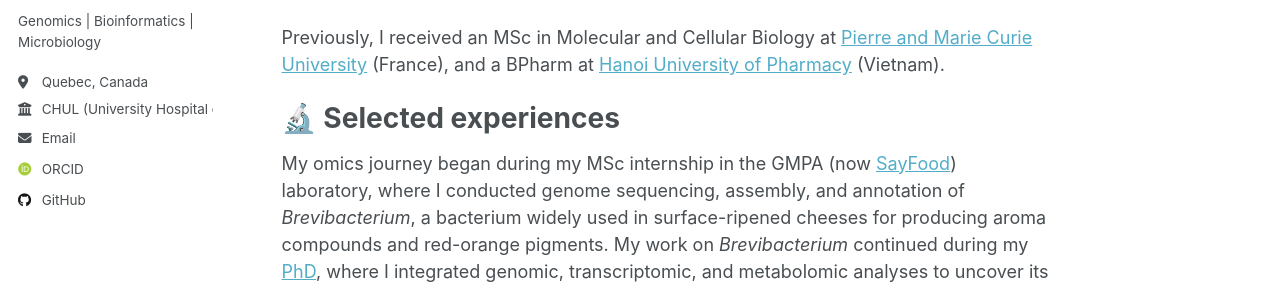
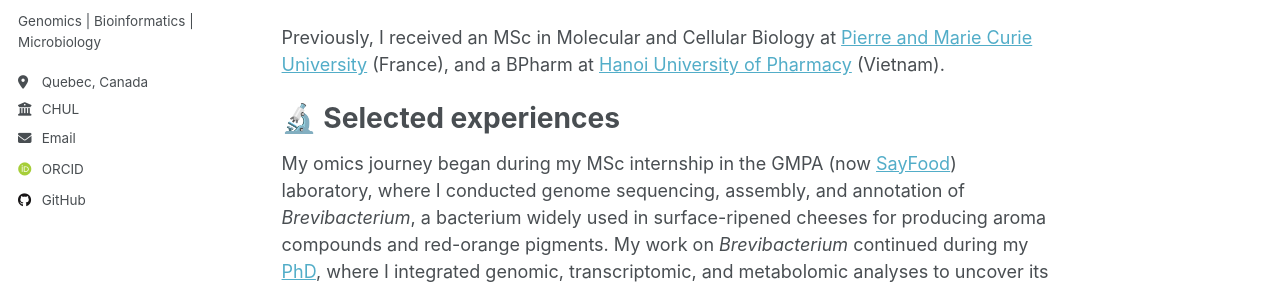
Before and after one commit to phng3001/phng3001.github.io, a Jekyll site: the page built from _pages/about.md, in a window 1280 px wide. Shown: the part 349-638 px from the top of the page. Built offline with Jekyll 4.4.1, drawn with Linux system fonts in a browser that asks for light colours; some web fonts are replaced; a script that is not in the unit is left out.

Commit message:
Update _config.yml

```diff
--- a/_config.yml
+++ b/_config.yml
@@ -27,7 +27,7 @@ author:
   pronouns         : "PhD" # example: "she/her"
   bio              : "Genomics | Bioinformatics | Microbiology"
   location         : "Quebec, Canada"
-  employer         : "CHUL (University Hospital of Quebec - Laval University)"
+  employer         : "CHUL"
   # uri              : "https://phng3001.github.io" # URL
   email            : "nguyen-phuong.pham@crchudequebec.ulaval.ca"
 
```
